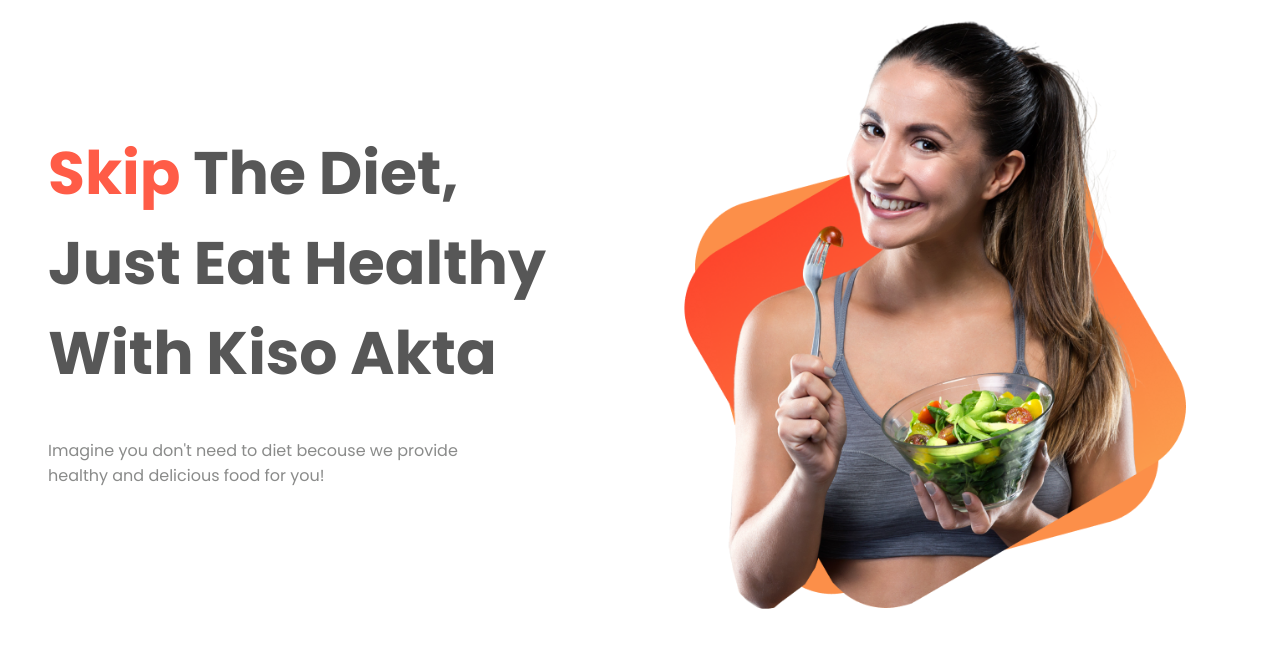
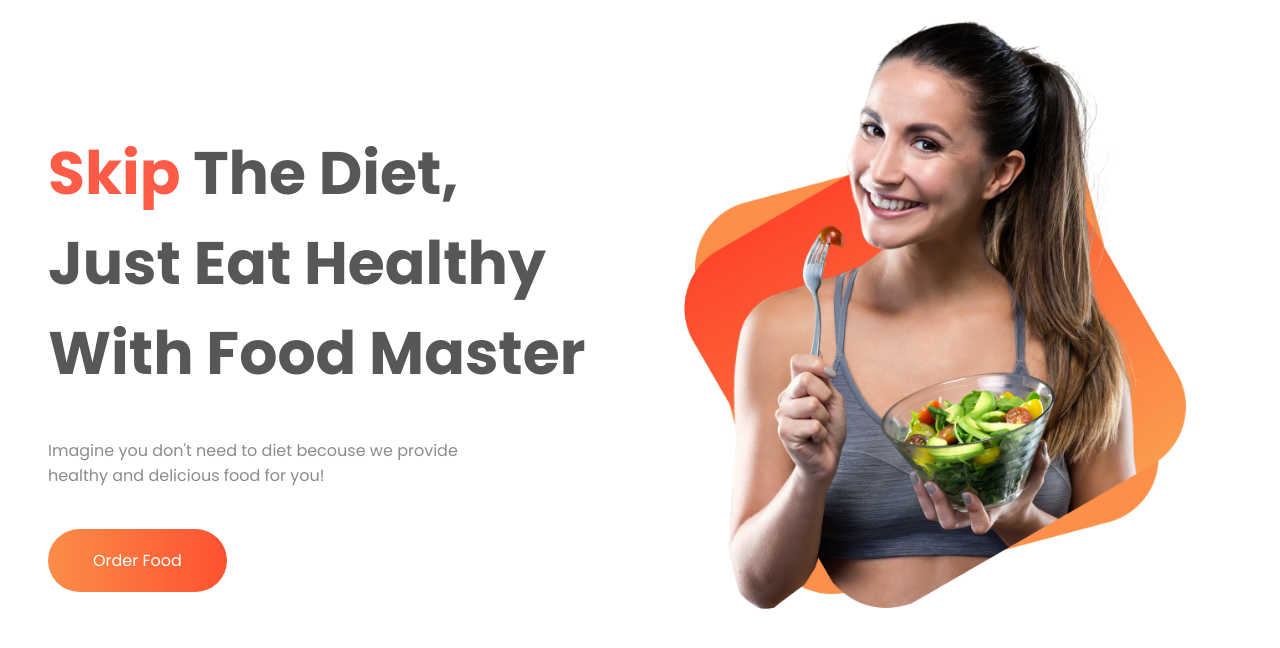
Before and after one commit to Jahin69/Assignment1-Food-Website, a plain HTML site: page index.html in a window 1280 px wide. Drawn offline with Linux system fonts and the light colour scheme.

Commit message:
firstsectiondone

```diff
--- a/index.html
+++ b/index.html
@@ -5,7 +5,7 @@
     <meta charset="UTF-8">
     <meta http-equiv="X-UA-Compatible" content="IE=edge">
     <meta name="viewport" content="width=device-width, initial-scale=1.0">
-    <title>Kiso Akta</title>
+    <title>Food Master</title>
     <link rel="preconnect" href="https://fonts.googleapis.com">
     <link rel="preconnect" href="https://fonts.gstatic.com" crossorigin>
     <link
@@ -17,8 +17,9 @@
     <div class="introduction-description">
         <h1><span>Skip</span> The Diet,</h1>
         <h1>Just Eat Healthy</h1>
-        <h1>With Kiso Akta</h1>
-        <p>Imagine you don't need to diet becouse we provide healthy and delicious food for you! </p>
+        <h1>With Food Master</h1>
+        <p id="only-margin">Imagine you don't need to diet becouse we provide healthy and delicious food for you! </p>
+        <p id="margin-of-button"><a href="#" class="Button">Order Food</a></p>
     </div>
     <div class="introduction-image">
         <img src="images/Introduction.png" alt="Introduction-Woman">
--- a/style.css
+++ b/style.css
@@ -21,12 +21,25 @@ body{
 .introduction-description p{
    color:rgb(138,139,138);
    width: 70%;
-   margin-top: 40px;
+
+}
+#only-margin{
+    margin-top: 40px;
 }
 .introduction-image{
     width: 50%;
 }
 .introduction-image img{
     width: 90%;
-
 }
+.introduction-description a{
+    text-decoration: none;
+    color: white;
+    background-image: linear-gradient(to right,#FB8D48,#FE5131);
+    padding:20px 45px;
+    border-radius: 40px;
+    margin-top:50px;
+}
+#margin-of-button{
+    margin-top:60px;
+}
```
